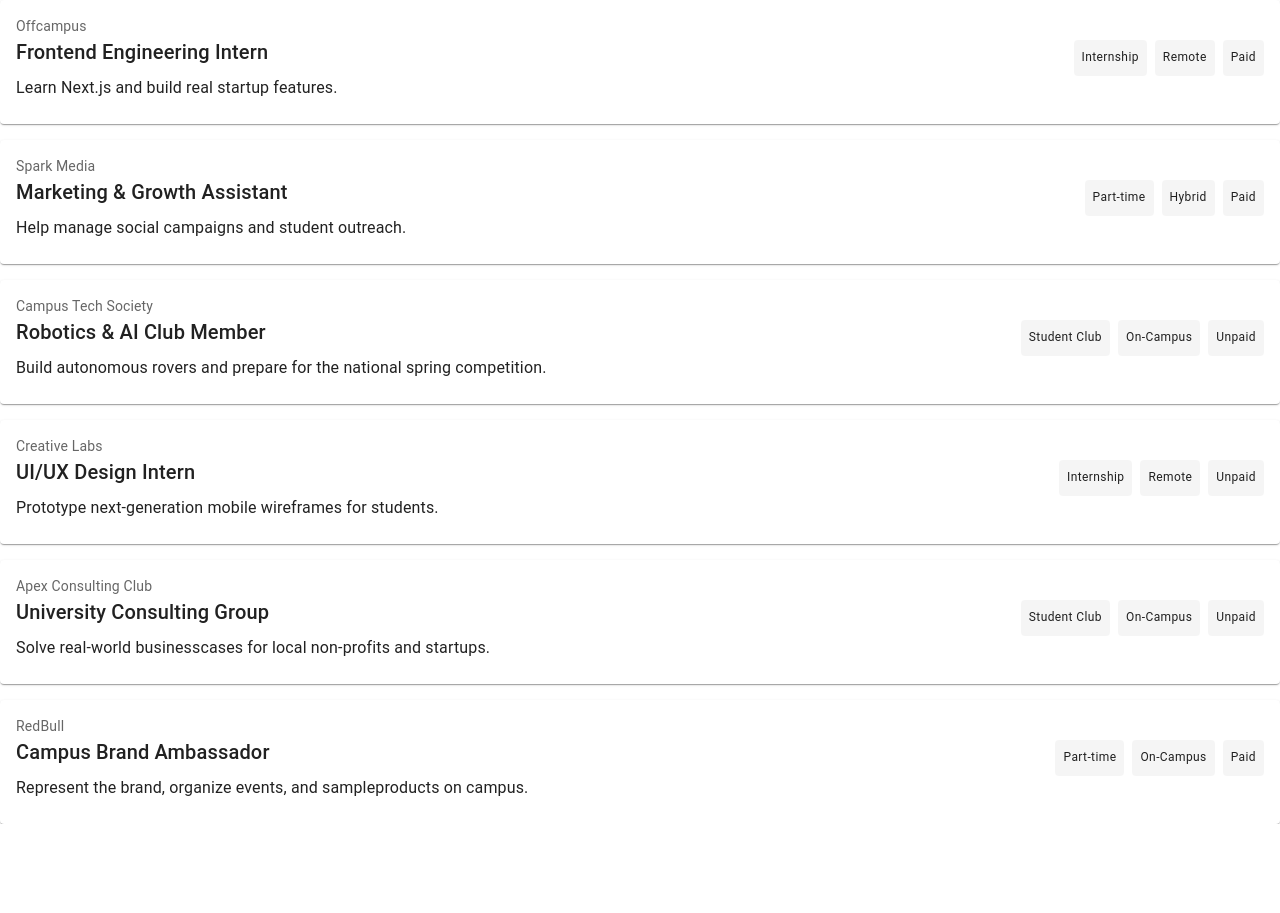
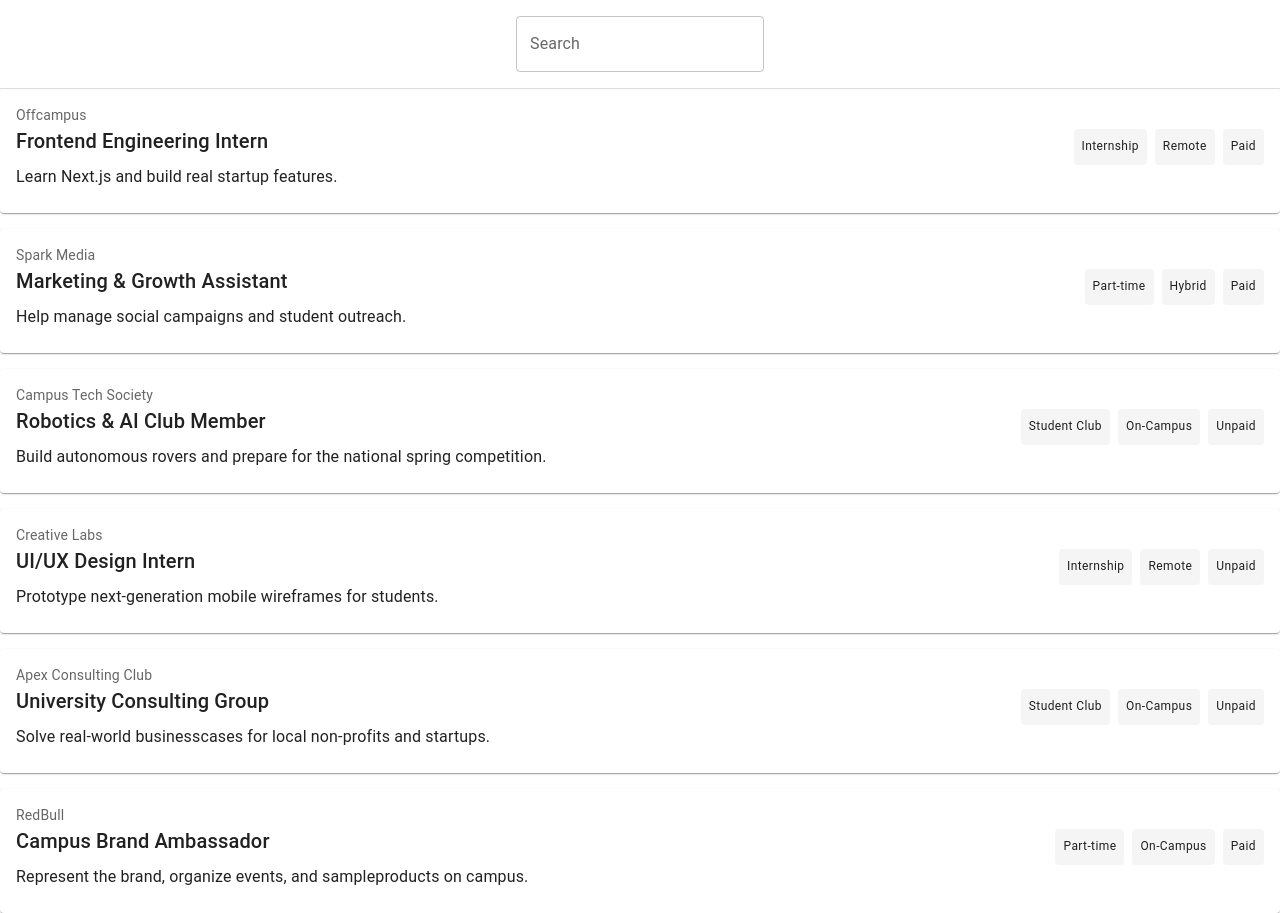
Before and after one commit to mostafabdelwahed/offcampus-frontend-intern-challenge, a Next.js app: page / in a window 1280 px wide. Before the commit the page ends 824 px from the top, so only its background shows below. Built offline with nearby package versions, Linux system fonts and the light colour scheme.

Commit message:
Added Search Bar

```diff
--- /dev/null
+++ b/app/components/SearchBar.tsx
@@ -0,0 +1,29 @@
+import Box from '@mui/material/Box';
+import TextField from '@mui/material/TextField';
+
+interface Props {
+    setSearchTerm: (term: string) => void;
+}
+
+const SearchBar = ({ setSearchTerm }: Props) => {
+  return (
+    <Box sx={{
+        display: 'flex',
+        justifyContent: 'center',
+        alignItems: 'center',
+        padding: 2,
+        backgroundColor: 'background.paper',
+        borderBottom: '1px solid',
+        borderColor: 'divider'
+    }}>
+      <TextField
+        id="outlined-basic"
+        label="Search"
+        variant="outlined"
+        onChange={(e) => setSearchTerm(e.target.value)}
+      />
+    </Box>
+  )
+}
+
+export default SearchBar
--- a/app/page.tsx
+++ b/app/page.tsx
@@ -1,5 +1,15 @@
+"use client";
+
+import { useState } from "react";
 import OpportunityGrid from "./components/OpportunityGrid";
+import SearchBar from "./components/SearchBar";
+
+
 
 export default function Home() {
-  return <OpportunityGrid />;
+  const [searchTerm, setSearchTerm] = useState("");
+  return <>
+    <SearchBar setSearchTerm={setSearchTerm} />
+    <OpportunityGrid />
+  </>;
 }
```
